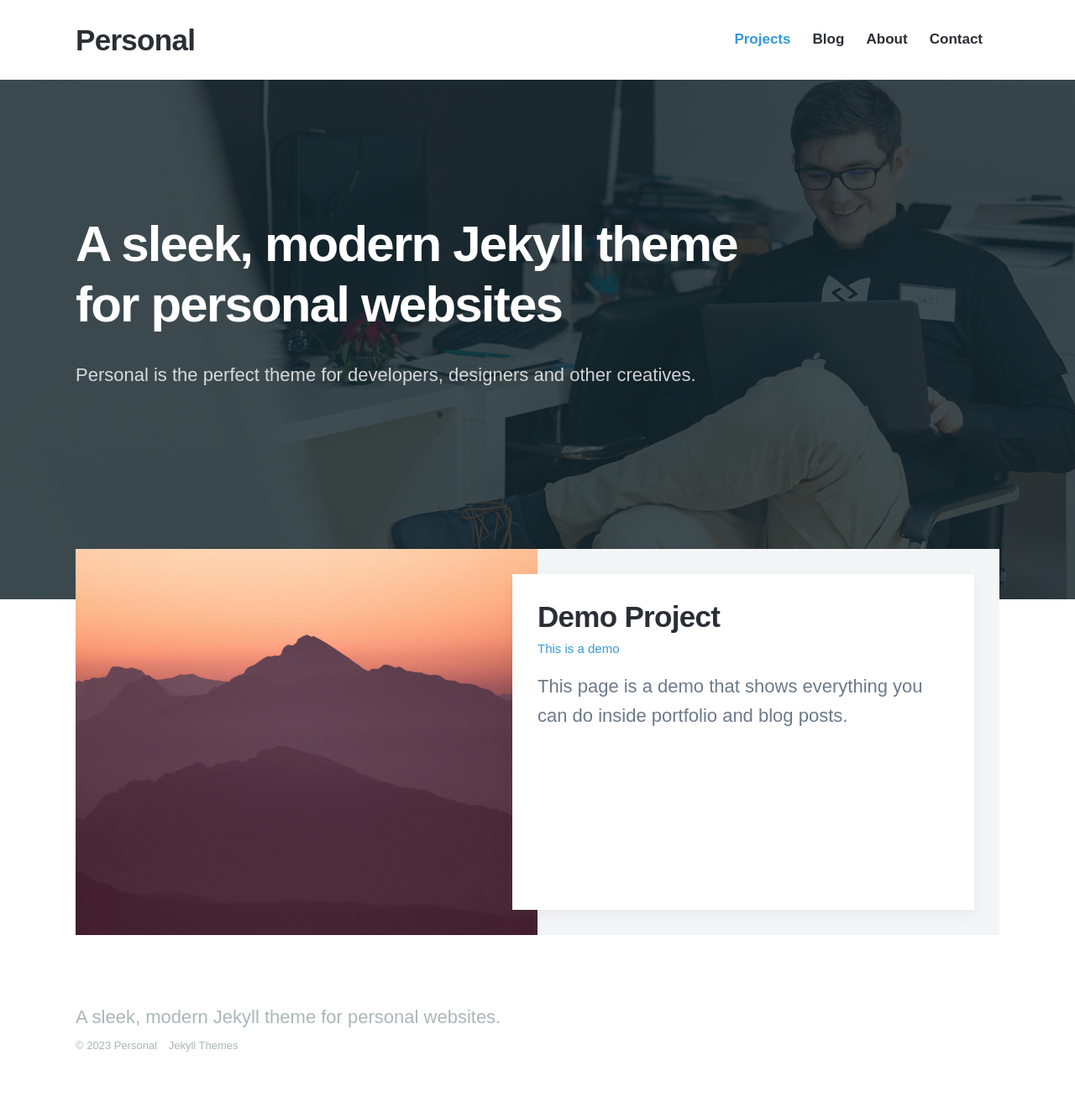
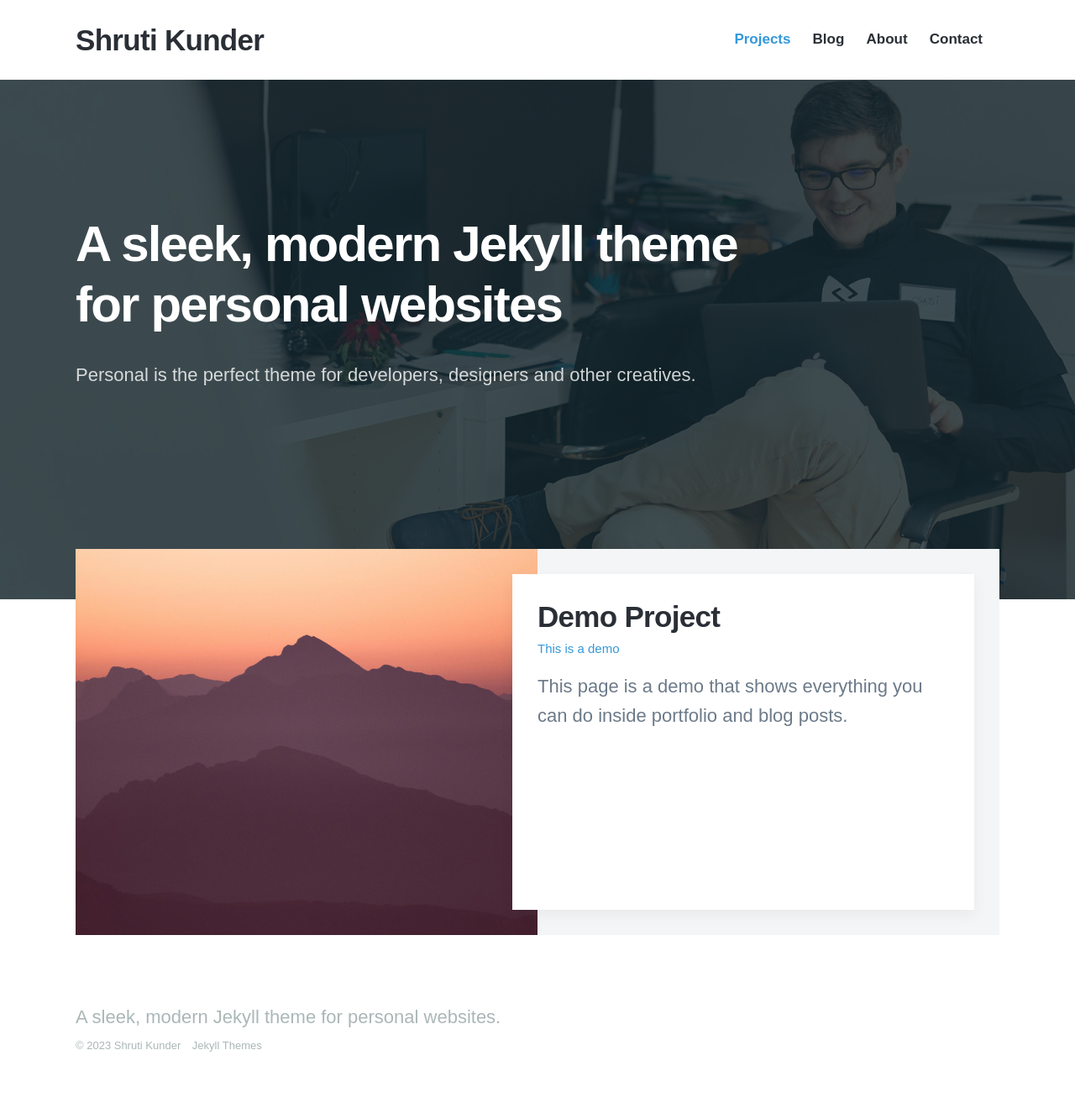
Before and after one commit to shrotofo/shrotofo.github.io, a Jekyll site: the page built from index.html, in a window 1280 px wide. Shown: the whole page at 84% size. Built offline with Jekyll 4.4.1, drawn with Linux system fonts in a browser that asks for light colours; nearby versions of some CDN libraries; some web fonts are replaced.

Commit message:
Update settings.yml

```diff
--- a/_data/settings.yml
+++ b/_data/settings.yml
@@ -1,5 +1,5 @@
 basic_settings:
-  site_title: Personal
+  site_title: Shruti Kunder
   favicon_image: /images/favicon.png
 
 header_settings:
```
